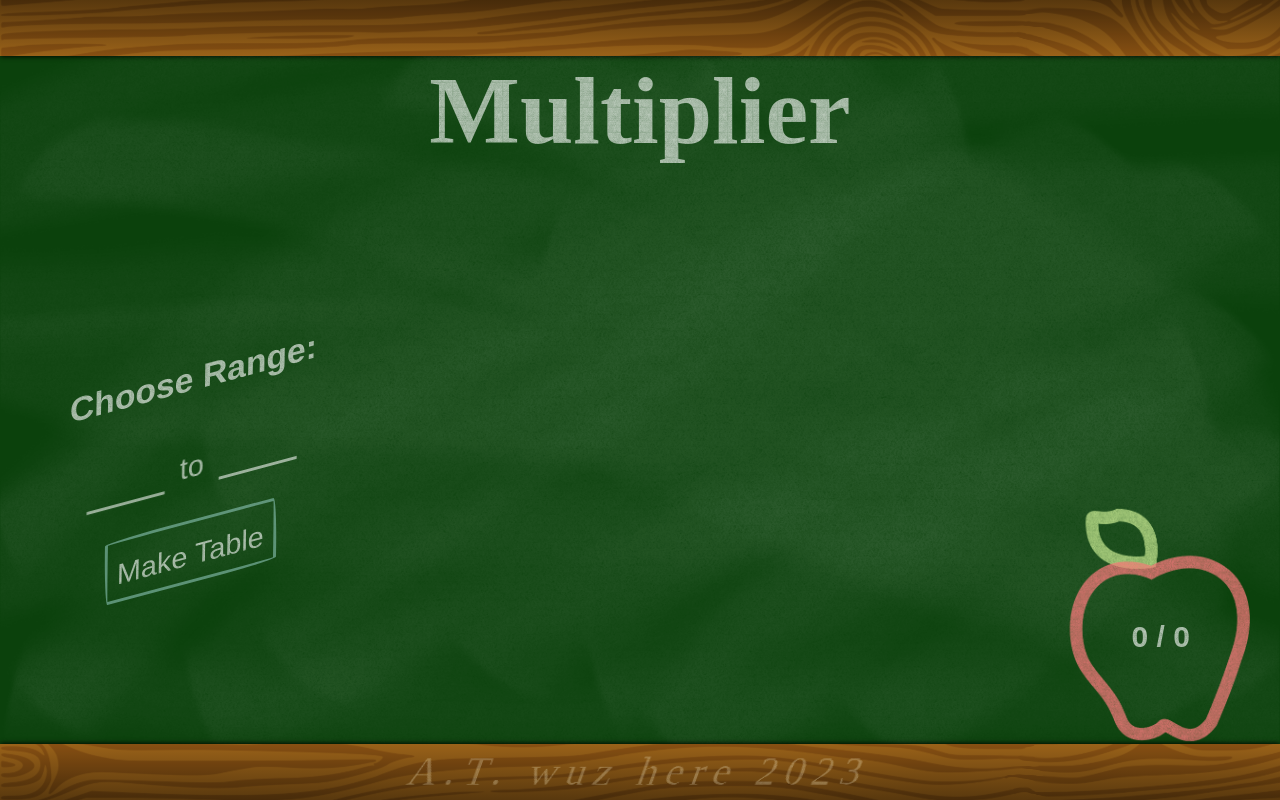
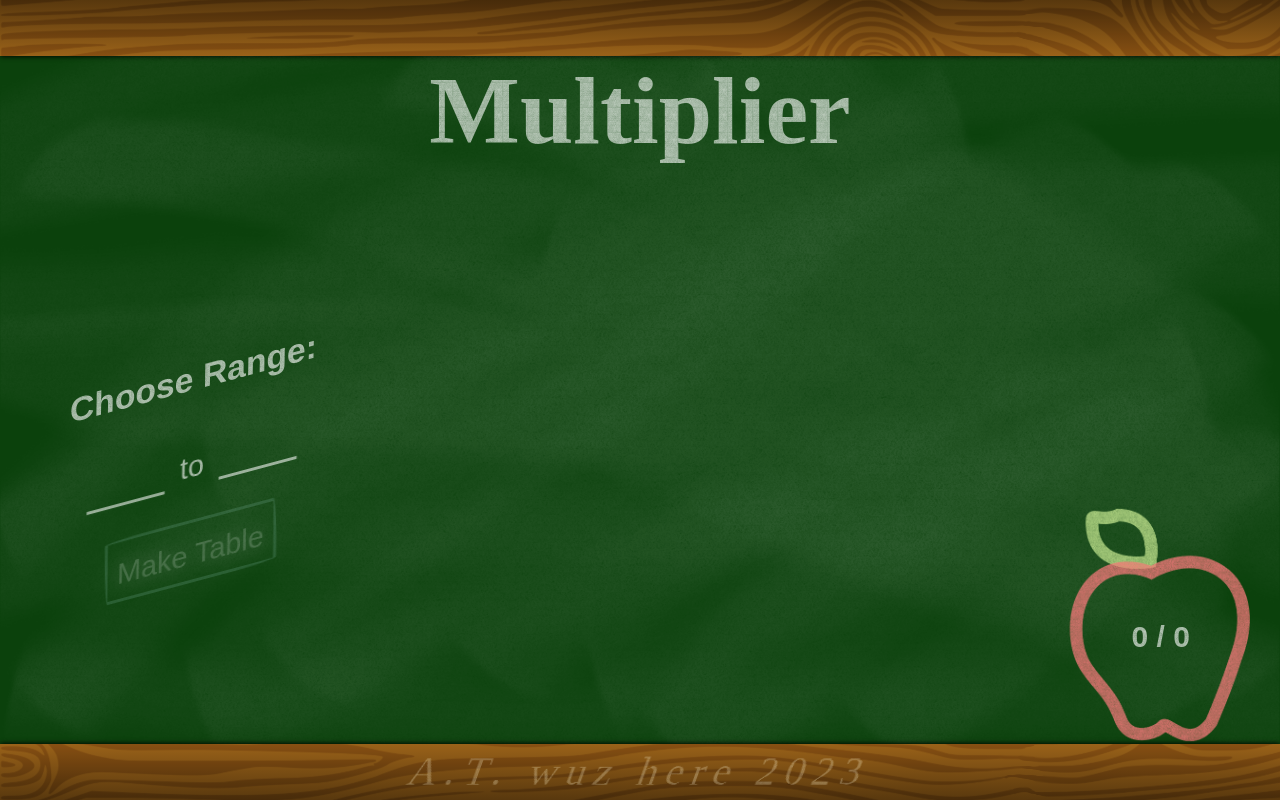
Before and after one commit to ambernay/multiplier-app, a React (Create React App) app: page / in a window 1280 px wide. Built offline with nearby package versions, Linux system fonts and the light colour scheme; a web font is replaced by a local one.

Commit message:
changed 'submit' button to disable instead of disappear, adjusted work-area text sizing

```diff
--- a/public/styles.css
+++ b/public/styles.css
@@ -327,6 +327,7 @@ h4 {
     --main-font: 'Callie Chalk Font', sans-serif;
     --wood-font: 'Neucha', cursive;
     /* sizes */
+    --work-area-font-size: calc(1rem + 1vw);
     --main-font-size: calc(0.8rem + 1vw);
     --main-line-height: calc(1.8rem + 1vw);
     --apple-size: calc(10rem + 3vw);
@@ -374,12 +375,17 @@ li::before {
     /* #endregion - font chalk texture */
 }
 
-.work-area,
 .retest-section,
 .range,
 .range-button-container {
     font-family: var(--main-font);
     font-size: var(--main-font-size);
+    line-height: var(--main-line-height);
+}
+
+.work-area {
+    font-family: var(--main-font);
+    font-size: var(--work-area-font-size);
     line-height: var(--main-line-height);
 }
 
@@ -525,6 +531,7 @@ main {
 .correct-answer {
     display: flex;
     justify-content: center;
+    font-size: inherit;
     line-height: calc(var(--main-font-size) * 2);
 }
 
@@ -660,7 +667,7 @@ form {
     border-radius: 255px 15px 225px 15px/15px 225px 15px 255px;
     padding: 8px 10px 0 10px;
     font-family: inherit;
-    font-size: inherit;
+    font-size: var(--main-font-size);
     line-height: inherit;
 }
 
@@ -732,7 +739,8 @@ li::before {
     font-size: calc(var(--main-font-size) * 1.5);
 }
 
-li:hover::before {
+li:hover::before,
+li:active::before {
     visibility: visible;
 }
 
@@ -850,4 +858,10 @@ li:hover::before {
     display: none;
 }
 
+:disabled:not(input) {
+    opacity: 0.25;
+    text-shadow: 0 0 20px hsla(0, 0%, 100%, 0.7);
+
+}
+
 /* #endregion media queries */
--- a/src/components/WorkArea.jsx
+++ b/src/components/WorkArea.jsx
@@ -3,6 +3,7 @@ import React, { useState, useRef } from "react";
 function WorkArea({ setTestState, getHandler, inputValues, setInputValues, equationCount, setEquationCount, correctAnswerCount, setCorrectAnswerCount, equationList, setEquationList, equationIndex, setEquationIndex, setWrongAnswers }) {
 
     const answerInputRef = useRef(false);
+    const buttonRef = useRef(false);
 
     let currentQuestion = equationList[equationIndex];
 
@@ -20,9 +21,6 @@ function WorkArea({ setTestState, getHandler, inputValues, setInputValues, equat
     // #endregion answer validation
 
     const markAnswer = () => {
-
-        // check answer and mark answer
-
 
         // add to total counter on submit
         setEquationCount(equationCount + 1);
@@ -42,6 +40,7 @@ function WorkArea({ setTestState, getHandler, inputValues, setInputValues, equat
 
     const getNextQuestion = () => {
         // reenables and puts focus on input
+        buttonRef.current.disabled = false;
         answerInputRef.current.disabled = false;
         answerInputRef.current.focus();
 
@@ -68,8 +67,9 @@ function WorkArea({ setTestState, getHandler, inputValues, setInputValues, equat
         setAnswerComplete(true);
 
         if (equationList.length > 0) {
-            // disables input
+            // disables input and 'submit' button
             answerInputRef.current.disabled = true;
+            buttonRef.current.disabled = true;
 
             // check answer and mark answer
             markAnswer();
@@ -101,7 +101,7 @@ function WorkArea({ setTestState, getHandler, inputValues, setInputValues, equat
                     value={inputValues.answerInput} type="tel" size="4" maxLength={4} autoComplete="off" />
 
                 {/* add visibility-hidden to hide, while keeping position */}
-                <button className={answerComplete ? " hidden answer-button button" : "answer-button button"}>
+                <button className="answer-button button" ref={buttonRef}>
                     Submit
                 </button>
             </form>
```
